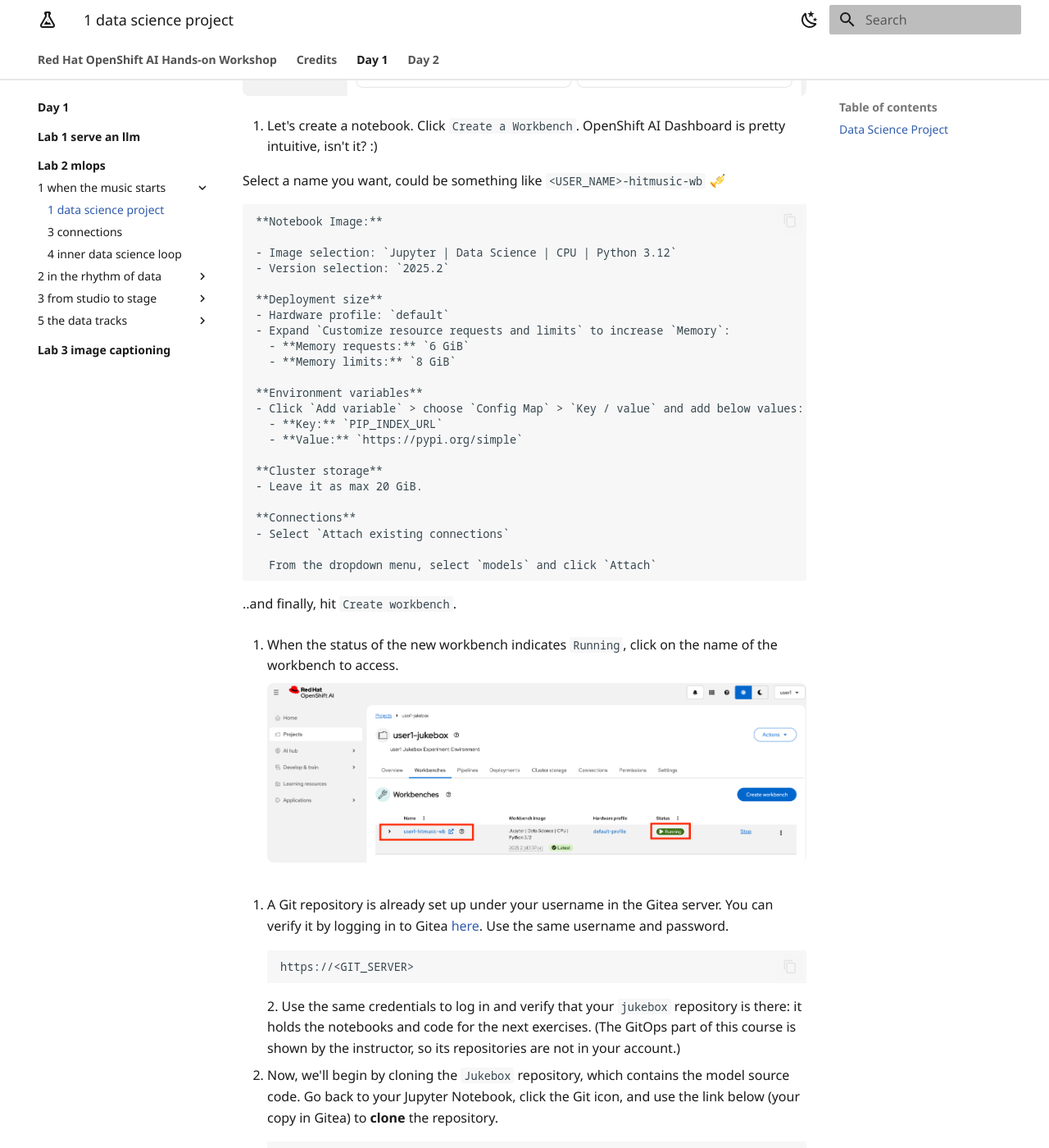
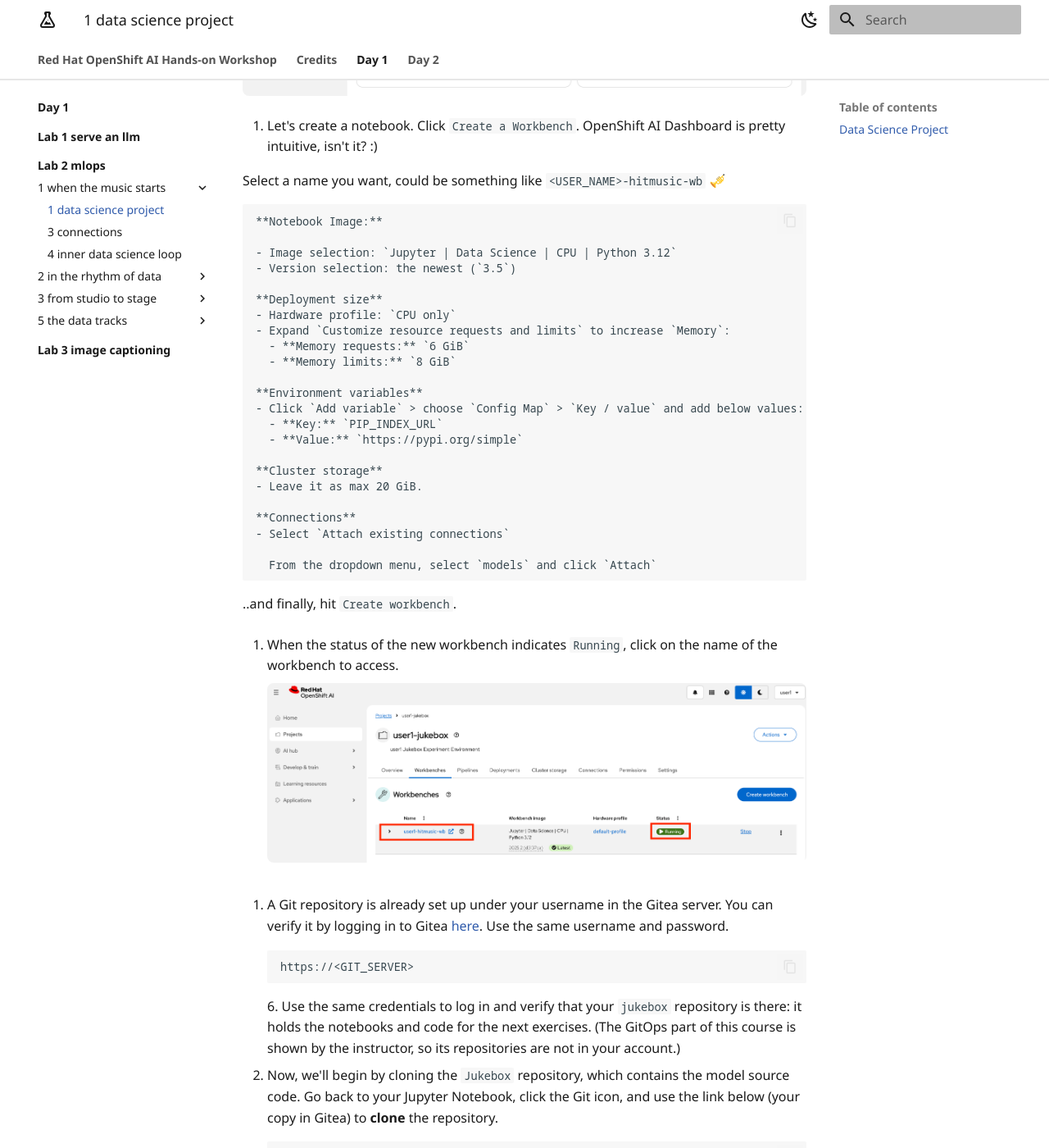
Before and after one commit to rflorenc/openshift-ai-workshop, an MkDocs documentation site: the page built from docs/day-1/lab-2-mlops/1-when-the-music-starts/1-data-science-project.md, in a window 1280 px wide and 1400 px high, scrolled down 1145 px. Shown: the whole window at 82% size. Built offline with MkDocs 1.6.1 and Material for MkDocs 9.7.7, drawn with Linux system fonts in a browser that asks for light colours; some of the changed text lies outside the part shown.

Commit message:
Update guides

````diff
--- a/docs/day-1/lab-2-mlops/1-when-the-music-starts/1-data-science-project.md
+++ b/docs/day-1/lab-2-mlops/1-when-the-music-starts/1-data-science-project.md
@@ -15,10 +15,10 @@
     **Notebook Image:**
 
     - Image selection: `Jupyter | Data Science | CPU | Python 3.12`
-    - Version selection: `2025.2`
+    - Version selection: the newest (`3.5`)
 
     **Deployment size**
-    - Hardware profile: `default`
+    - Hardware profile: `CPU only`
     - Expand `Customize resource requests and limits` to increase `Memory`:
       - **Memory requests:** `6 GiB`
       - **Memory limits:** `8 GiB`
@@ -48,12 +48,12 @@
     ![create-a-workbench-4.png](./images/create-a-workbench-4.png)
 -->
 
-1. A Git repository is already set up under your username in the Gitea server. You can verify it by logging in to Gitea [here](https://<GIT_SERVER>). Use the same username and password.
+5. A Git repository is already set up under your username in the Gitea server. You can verify it by logging in to Gitea [here](https://<GIT_SERVER>). Use the same username and password.
 
     ```bash
     https://<GIT_SERVER>
     ```
-2. Use the same credentials to log in and verify that your `jukebox` repository is there: it holds the notebooks and code for the next exercises. (The GitOps part of this course is shown by the instructor, so its repositories are not in your account.)
+6. Use the same credentials to log in and verify that your `jukebox` repository is there: it holds the notebooks and code for the next exercises. (The GitOps part of this course is shown by the instructor, so its repositories are not in your account.)
 
 7. Now, we'll begin by cloning the `Jukebox` repository, which contains the model source code. Go back to your Jupyter Notebook, click the Git icon, and use the link below (your copy in Gitea) to **clone** the repository.
 
````
Also changed, not shown: other parts of docs/day-1/lab-2-mlops/1-when-the-music-starts/1-data-science-project.md (+1 -1 lines), docs/day-1/lab-2-mlops/1-when-the-music-starts/3-connections.md (+1 -1 lines), docs/day-1/lab-2-mlops/1-when-the-music-starts/4-inner-data-science-loop.md (+4 -0 lines).
